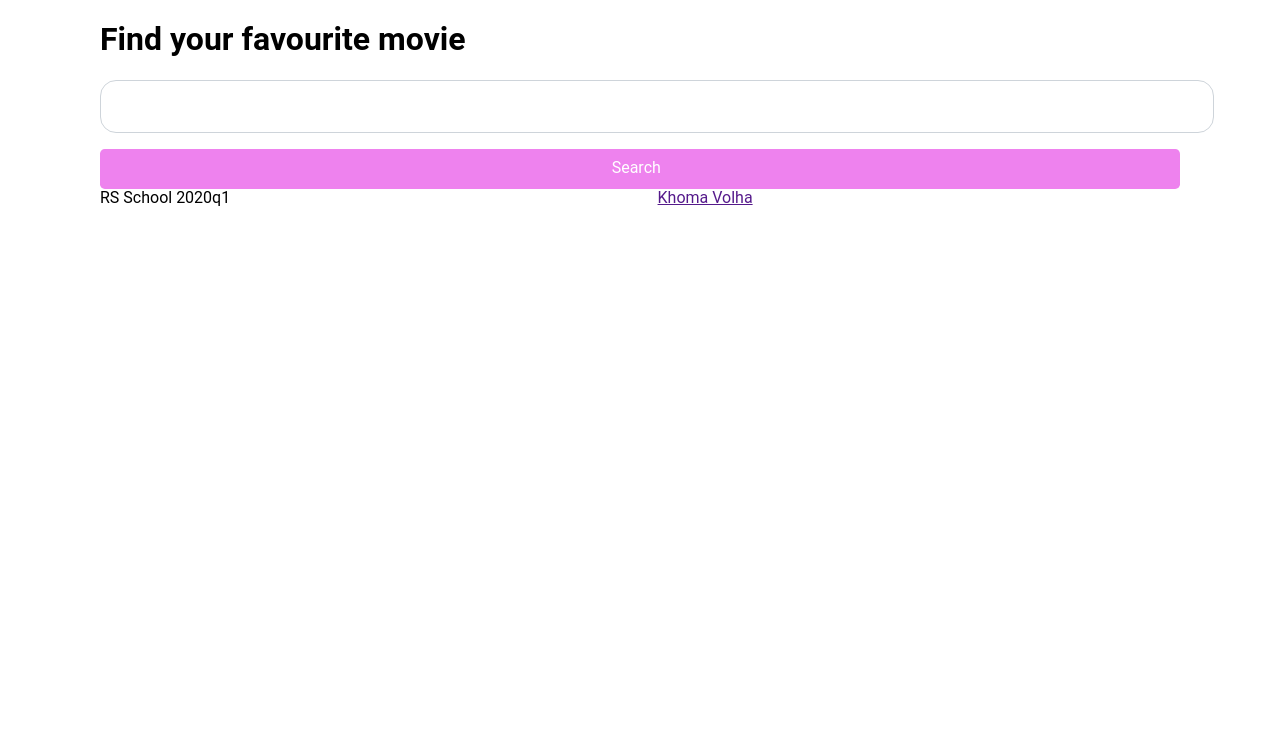
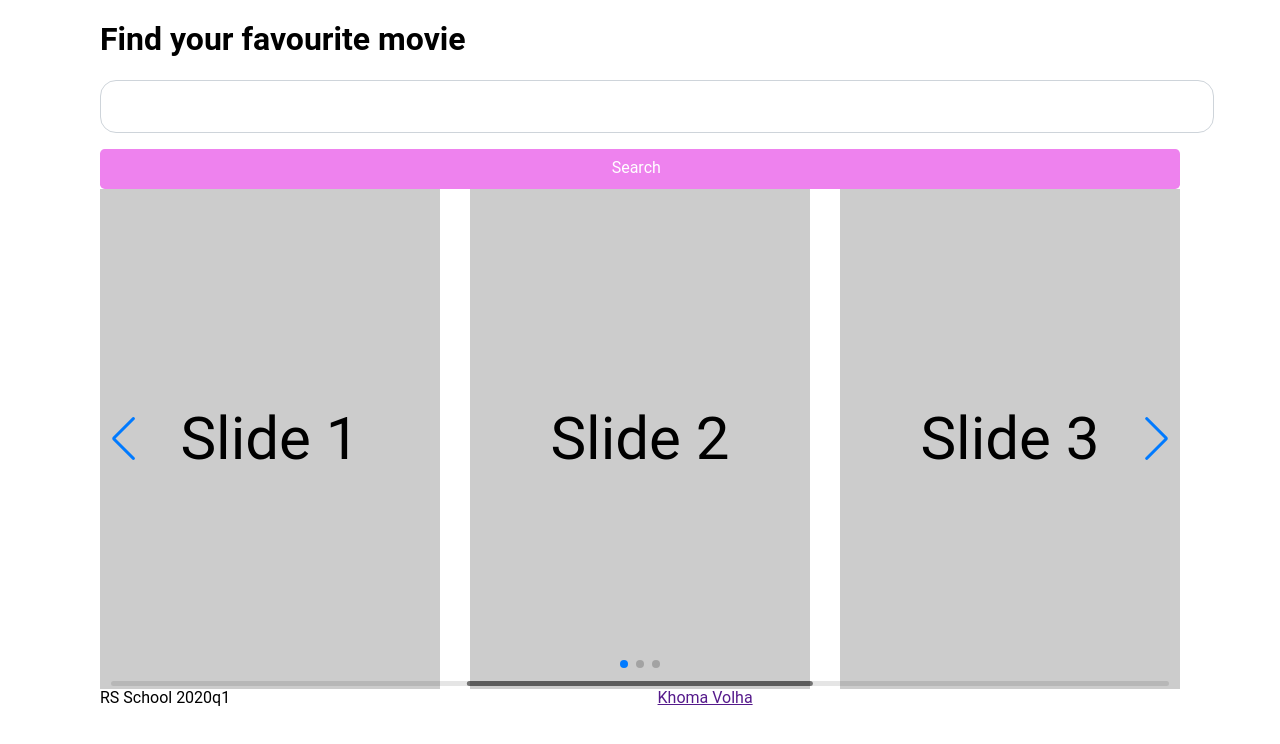
Before and after one commit to khomavolha/movie-search-app-2, a website built with webpack: page src/index.html in a window 1280 px wide. Built offline with nearby package versions, Linux system fonts and the light colour scheme; no server answers; files whose address does not match are found by name.

Commit message:
feat: add swiper

```diff
--- a/src/index.html
+++ b/src/index.html
@@ -27,6 +27,28 @@
         </div>
       </form>
 
+      <!-- swiiiiiipper! -->
+
+      <div class="swiper-container">
+        <!-- Additional required wrapper -->
+        <div class="swiper-wrapper">
+          <!-- Slides -->
+          <div class="swiper-slide">Slide 1</div>
+          <div class="swiper-slide">Slide 2</div>
+          <div class="swiper-slide">Slide 3</div>
+          ...
+        </div>
+        <!-- If we need pagination -->
+        <div class="swiper-pagination"></div>
+
+        <!-- If we need navigation buttons -->
+        <div class="swiper-button-prev"></div>
+        <div class="swiper-button-next"></div>
+
+        <!-- If we need scrollbar -->
+        <div class="swiper-scrollbar"></div>
+      </div>
+
       <footer id="footer">
         <div class="rs-school">RS School 2020q1</div>
         <div class="git"><a href="">Khoma Volha</a></div>
--- a/src/styles/style.css
+++ b/src/styles/style.css
@@ -91,3 +91,14 @@ span:after {
   grid-template-columns: auto auto;
   flex-direction: row;
 }
+
+.swiper-container {
+  height: 500px;
+}
+.swiper-slide {
+  background: #ccc;
+  display: flex;
+  justify-content: center;
+  align-items: center;
+  font-size: 60px;
+}
```
